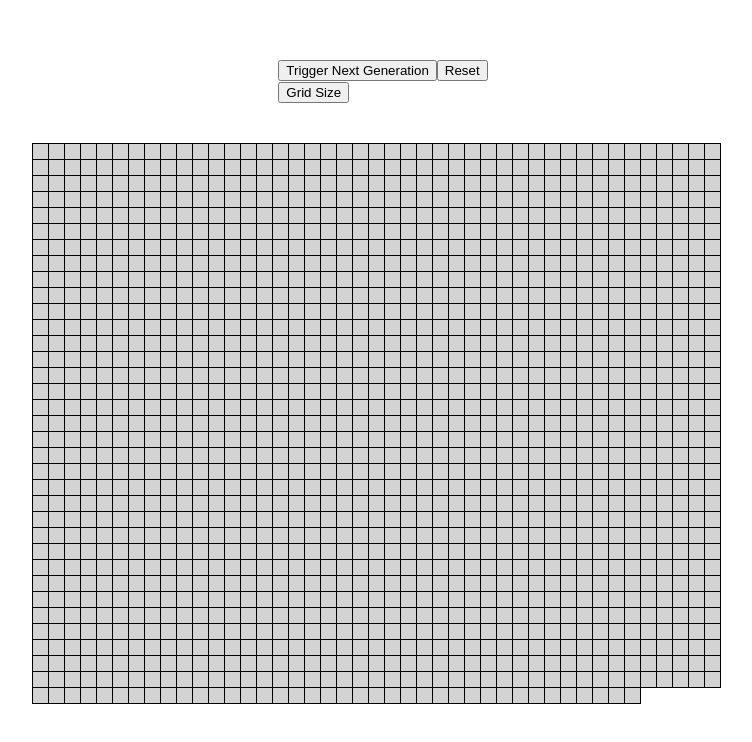
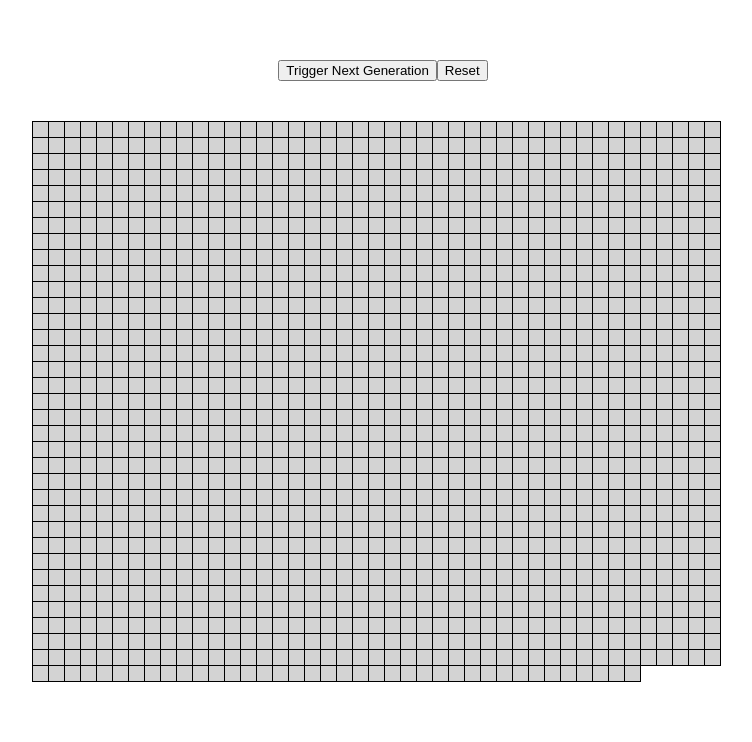
Before and after one commit to LuanB/CellSimulator, a React (Create React App) app: page / in a window 1280 px wide. Shown: the top 742 px of the page, without its empty margins (257-1009 px from the left). Built offline with nearby package versions, Linux system fonts and the light colour scheme.

Commit message:
simulator compiling correctly

```diff
--- a/src/App.tsx
+++ b/src/App.tsx
@@ -8,7 +8,6 @@ import Grid from "./components/grid/grid.component";
 interface IProps {}
 
 interface IState {
-  generation: number;
   gridFull: boolean[][];
 }
 
@@ -25,12 +24,17 @@ class App extends React.Component<IProps, IState> {
     this.cols = 50;
 
     this.state = {
-      generation: 0,
-      gridFull: new Array(this.rows)
-        .fill(false)
-        .map(() => new Array(this.cols).fill(false))
+      gridFull: this.make2DArray()
     };
   }
+
+  make2DArray = () => {
+    let arr = new Array(this.cols).fill(false);
+    for (let i = 0; i < arr.length; i++) {
+      arr[i] = new Array(this.rows).fill(false);
+    }
+    return arr;
+  };
 
   selectBox = (row, col) => {
     let gridCopy = arrayClone(this.state.gridFull);
@@ -41,35 +45,14 @@ class App extends React.Component<IProps, IState> {
   };
 
   nextGenButton = () => {
-    //  clearInterval(this.intervalId);
-    //  this.intervalId = setInterval(this.play, this.speed);
+    this.nextGen();
   };
 
   clear = () => {
-    var grid = new Array(this.rows)
-      .fill(false)
-      .map(() => new Array(this.cols).fill(false));
+    var grid = this.make2DArray();
     this.setState({
-      gridFull: grid,
-      generation: 0
+      gridFull: grid
     });
-  };
-
-  gridSize = size => {
-    switch (size) {
-      case "1":
-        this.cols = 20;
-        this.rows = 10;
-        break;
-      case "2":
-        this.cols = 50;
-        this.rows = 30;
-        break;
-      default:
-        this.cols = 70;
-        this.rows = 50;
-    }
-    this.clear();
   };
 
   // countLiveNeighbours = (row: number, column: number): number => {
@@ -88,7 +71,7 @@ class App extends React.Component<IProps, IState> {
   //     return liveNeighbours;
   //   };
 
-  play = () => {
+  nextGen = () => {
     let g = this.state.gridFull;
     let g2 = arrayClone(this.state.gridFull);
 
@@ -109,24 +92,17 @@ class App extends React.Component<IProps, IState> {
       }
     }
     this.setState({
-      gridFull: g2,
-      generation: this.state.generation + 1
+      gridFull: g2
     });
   };
 
-  componentDidMount() {
-    this.nextGenButton();
-  }
+  componentDidMount() {}
 
   render() {
     return (
       <div>
         <h1> Cell Simulation</h1>
-        <Buttons
-          nextGenButton={this.nextGenButton}
-          clear={this.clear}
-          gridSize={this.gridSize}
-        />
+        <Buttons nextGenButton={this.nextGenButton} clear={this.clear} />
 
         <Grid
           gridFull={this.state.gridFull}
--- a/src/components/buttons/buttons.component.tsx
+++ b/src/components/buttons/buttons.component.tsx
@@ -1,18 +1,13 @@
 import * as React from "react";
 
-import { ButtonToolbar, Dropdown, DropdownButton } from "react-bootstrap";
+import { ButtonToolbar } from "react-bootstrap";
 
 interface Props {
   nextGenButton: () => void;
   clear: () => void;
-  gridSize: (evt: string) => void;
 }
 
 class Buttons extends React.Component<Props> {
-  handleSelect = evt => {
-    this.props.gridSize(evt);
-  };
-
   render() {
     return (
       <div className="center">
@@ -26,15 +21,6 @@ class Buttons extends React.Component<Props> {
           <button className="btn btn-default" onClick={this.props.clear}>
             Reset
           </button>
-          <DropdownButton
-            title="Grid Size"
-            id="size-menu"
-            onSelect={this.handleSelect}
-          >
-            <Dropdown.Item eventKey="1"> 20 x10 </Dropdown.Item>
-            <Dropdown.Item eventKey="2"> 50 x30 </Dropdown.Item>
-            <Dropdown.Item eventKey="3"> 70 x50 </Dropdown.Item>
-          </DropdownButton>
         </ButtonToolbar>
       </div>
     );
```
